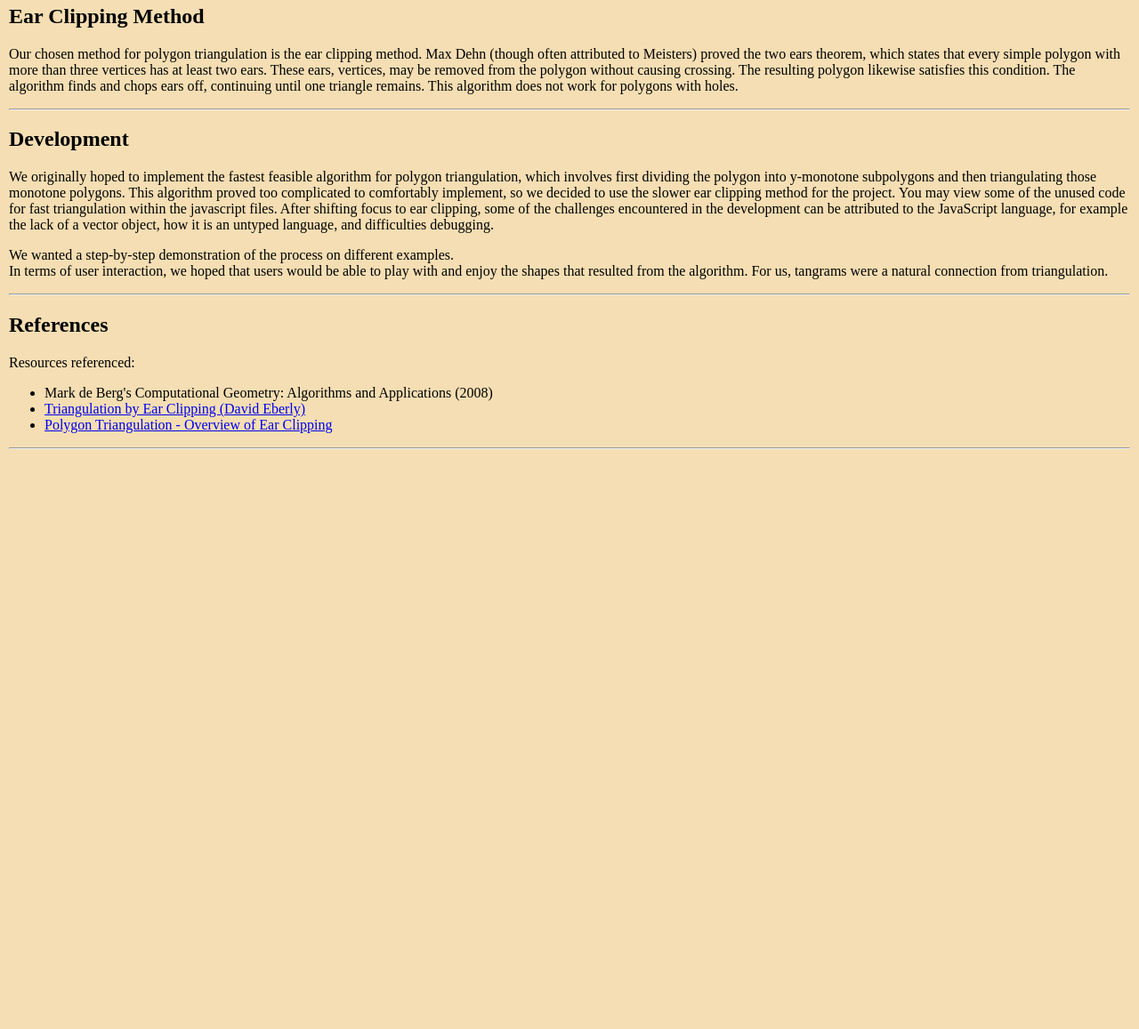
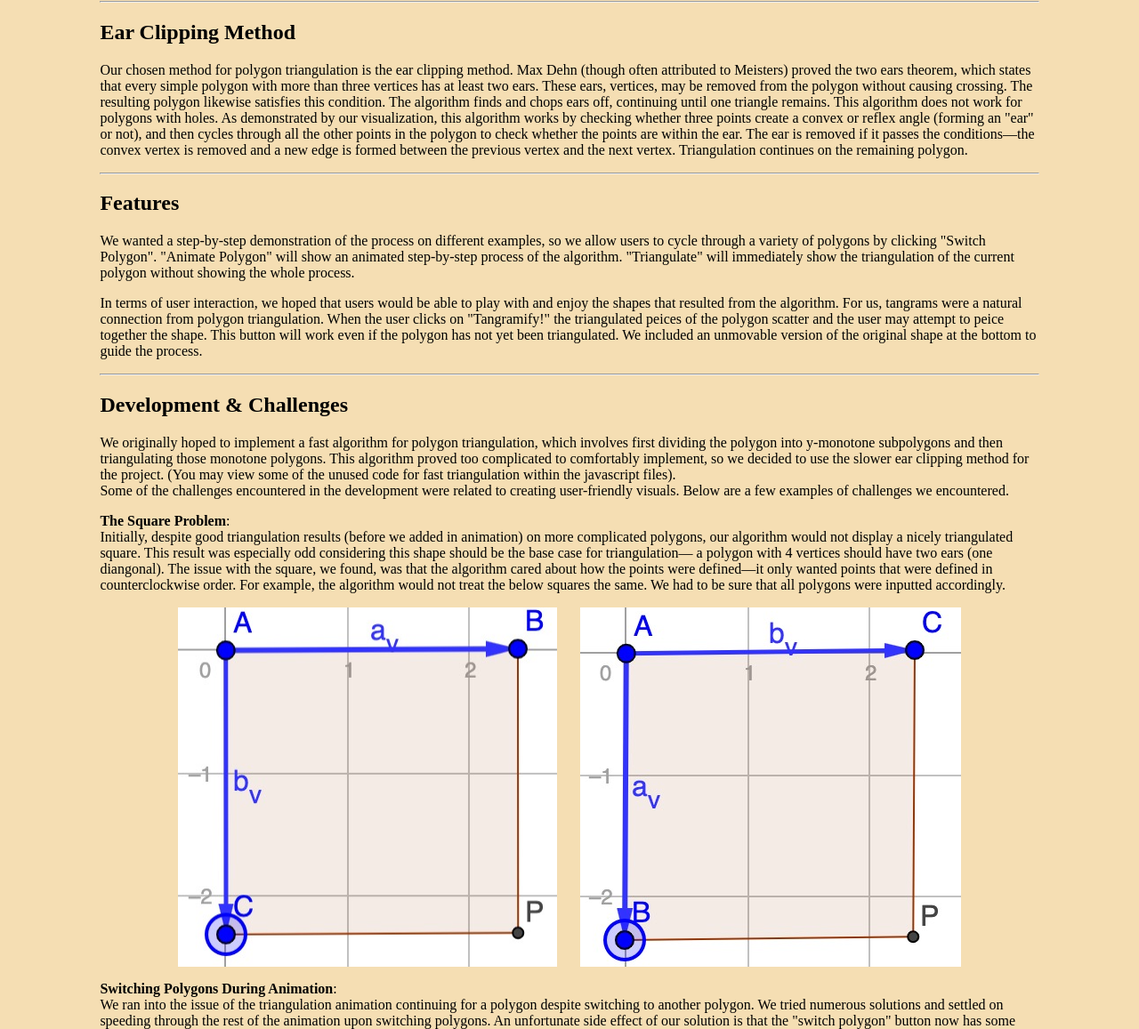
Before and after one commit to megan-huang/polygon-triangulation, a plain HTML site: page about.html in a window 1280 px wide. Shown: the part 320-1477 px from the top of the page at 89% size. Before the commit the page ends 835 px from the top, so only its background shows below. Drawn offline with Linux system fonts and the light colour scheme.

Commit message:
info page formatting and additions

```diff
--- a/about.html
+++ b/about.html
@@ -8,7 +8,7 @@
     <link rel="stylesheet" href="style.css" type="text/css">
 </head>
 
-<body>
+<div class="body-format">
     <div id="header-format">
         <div id="header">
             <h1>Information</h1>
@@ -24,8 +24,7 @@
         The broader topic of triangulation in geometry is well studied.
         <br>
         For further research, the art gallery guarding problem, posed by Victor Klee in 1973,
-        is a popular visibility problem in computational geometry that uses polygon triangulation in a solution by
-        Fisk.
+        is a popular visibility problem in computational geometry that employs polygon triangulation.
     </p>
     <p>
         <strong>Theorem 3.1</strong>
@@ -42,27 +41,74 @@
         which states that every simple polygon with more than three vertices has at least two ears.
         These ears, vertices, may be removed from the polygon without causing crossing. The resulting polygon
         likewise satisfies this condition.
-        The algorithm finds and chops ears off, continuing until one triangle remains. This algorithm does not work for
-        polygons with holes.
+        The algorithm finds and chops ears off, continuing until one triangle remains. This algorithm does not work
+        for polygons with holes.
+        As demonstrated by our visualization, this algorithm works by checking whether three points create a convex or
+        reflex angle (forming an "ear" or not),
+        and then cycles through all the other points in the polygon to check whether the points are within the ear.
+        The ear is removed if it passes the conditions—the convex vertex is removed and a new edge is formed between the
+        previous vertex and the next vertex. Triangulation continues on the remaining polygon.
     </p>
     <hr>
 
-    <h2>Development</h2>
+    <h2>Features</h2>
     <p>
-        We originally hoped to implement the fastest feasible algorithm for polygon triangulation, which involves first
+        We wanted a step-by-step demonstration of the process on different examples, so we allow users to cycle
+        through a variety of polygons by clicking "Switch Polygon". "Animate Polygon" will show an animated step-by-step
+        process of the algorithm. "Triangulate" will immediately show the triangulation of the current polygon without
+        showing the whole process.
+    </p>
+    <p>
+        In terms of user interaction,
+        we hoped that users would be able to play with and enjoy the shapes that resulted from the algorithm.
+        For us, tangrams were a natural connection from polygon triangulation. When the user clicks on "Tangramify!" the
+        triangulated peices of the polygon scatter and the user may attempt to peice together the shape. This button
+        will work even
+        if the polygon has not yet been triangulated.
+        We included an unmovable version of the original shape at the bottom to guide the process.
+    </p>
+    <hr>
+
+    <h2>Development & Challenges</h2>
+    <p>
+        We originally hoped to implement a fast algorithm for polygon triangulation, which involves first
         dividing the polygon into y-monotone subpolygons and then triangulating those monotone polygons.
         This algorithm proved too complicated to comfortably implement, so we decided to use the slower ear clipping
         method for the project.
-        You may view some of the unused code for fast triangulation within the javascript files.
-        After shifting focus to ear clipping, some of the challenges encountered in the development can be
-        attributed to the JavaScript language, for example the lack of a vector object, how it is an untyped language, and difficulties debugging.
+        (You may view some of the unused code for fast triangulation within the javascript files).
+        <br>
+        Some of the challenges encountered in the development were related to creating user-friendly visuals. Below
+        are a few examples of challenges we encountered.
     </p>
     <p>
-        We wanted a step-by-step demonstration of the process on different examples.
-        <br>
-        In terms of user interaction,
-        we hoped that users would be able to play with and enjoy the shapes that resulted from the algorithm.
-        For us, tangrams were a natural connection from triangulation.
+        <strong>The Square Problem</strong>:<br>
+        Initially, despite good triangulation results (before we added in animation) on more complicated polygons,
+        our algorithm would
+        not display a nicely triangulated square. This result was especially odd considering this shape should be
+        the base case for triangulation—
+        a polygon with 4 vertices should have two ears (one diangonal). The issue with the square, we found, was
+        that the algorithm cared about how
+        the points were defined—it only wanted points that were defined in counterclockwise order.
+        For example, the algorithm would not treat the below squares the same. We had to be sure that all polygons were
+        inputted accordingly.
+    <div class="images">
+        <img src="square1.png" alt="square 1">
+        <img src="square2.png" alt="square 2">
+    </div>
+    </p>
+
+    <p>
+        <strong>Switching Polygons During Animation</strong>:<br>
+        We ran into the issue of the triangulation animation continuing for a polygon despite switching to another
+        polygon.
+        We tried numerous solutions and settled on speeding through the rest of the animation upon switching polygons.
+        An unfortunate side effect of our solution is that the "switch polygon" button now has some delay that users may
+        notice even when an animation is not in-progress during the switch.
+    </p>
+
+    <p>
+        <strong>Centering Polygons</strong>:<br>
+        The position of the preset polygons are absolute, so some of the polygons appear offcenter.
     </p>
     <hr>
 
@@ -75,12 +121,12 @@
         <li><a href="https://www.geometrictools.com/Documentation/TriangulationByEarClipping.pdf">Triangulation by
                 Ear Clipping (David Eberly)</a>
         </li>
-        <li><a href="https://www.youtube.com/watch?v=QAdfkylpYwc">Polygon Triangulation - Overview of Ear Clipping</a>
+        <li><a href="https://www.youtube.com/watch?v=QAdfkylpYwc">Polygon Triangulation - Overview of Ear
+                Clipping</a>
         </li>
     </ul>
 
     <hr>
-
-</body>
+</div>
 
 </html>
--- a/style.css
+++ b/style.css
@@ -32,6 +32,7 @@ body {
     width: 50svw;
 }
 
+/* subpage formatting ---------*/
 #header-format {
     display: flex;
     flex-direction: column;
@@ -39,6 +40,20 @@ body {
     justify-content: center;
     margin: 0px auto;
 }
+
+.body-format {
+    padding-right: 8svw;
+    padding-left: 8svw;
+    padding-bottom: 4svw;
+}
+
+.images {
+    display: flex;
+    justify-content: center;
+    gap: 2svw;
+}
+
+/* ---------------------------- */
 
 #buttons {
     background-color: rgb(164, 204, 243);
@@ -54,7 +69,7 @@ body {
     gap: 15px;
 }
 
-#guides > div {
+#guides>div {
     padding: 5px;
     border-radius: 5px;
 }
@@ -67,7 +82,7 @@ body {
     background-color: rgb(134, 187, 243);
 }
 
-#point-in-triangle  {
+#point-in-triangle {
     background-color: rgb(250, 97, 70);
 }
 
@@ -84,7 +99,7 @@ body {
 
 .current-vertex {
     fill: rgb(134, 187, 243);
-    stroke:rgb(31, 63, 97);
+    stroke: rgb(31, 63, 97);
 }
 
 .outside-vertex {
```
Also changed, not shown: square1.png (added), square2.png (added).
